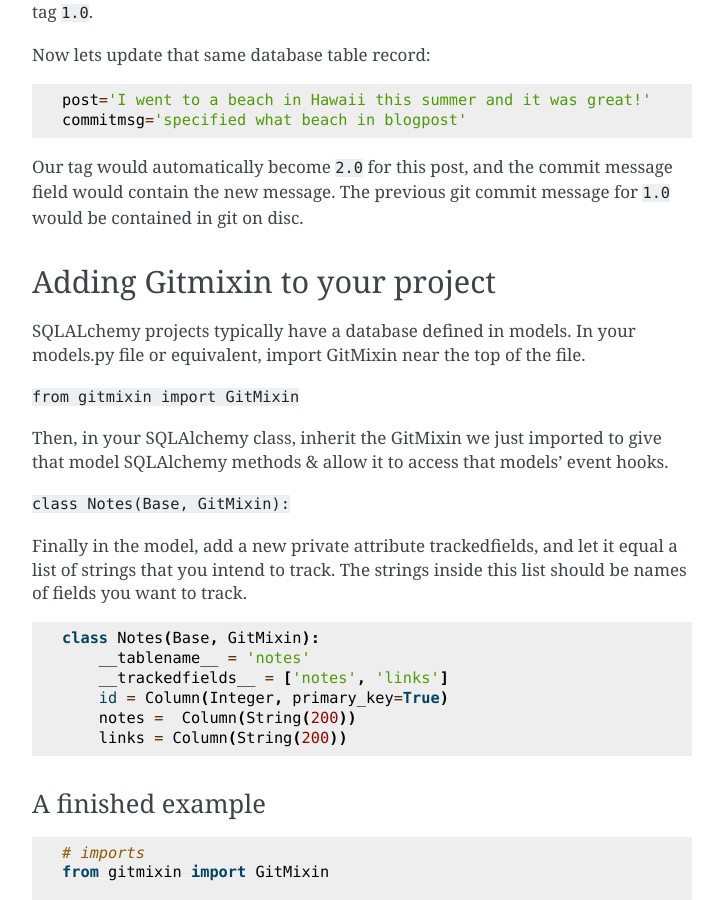
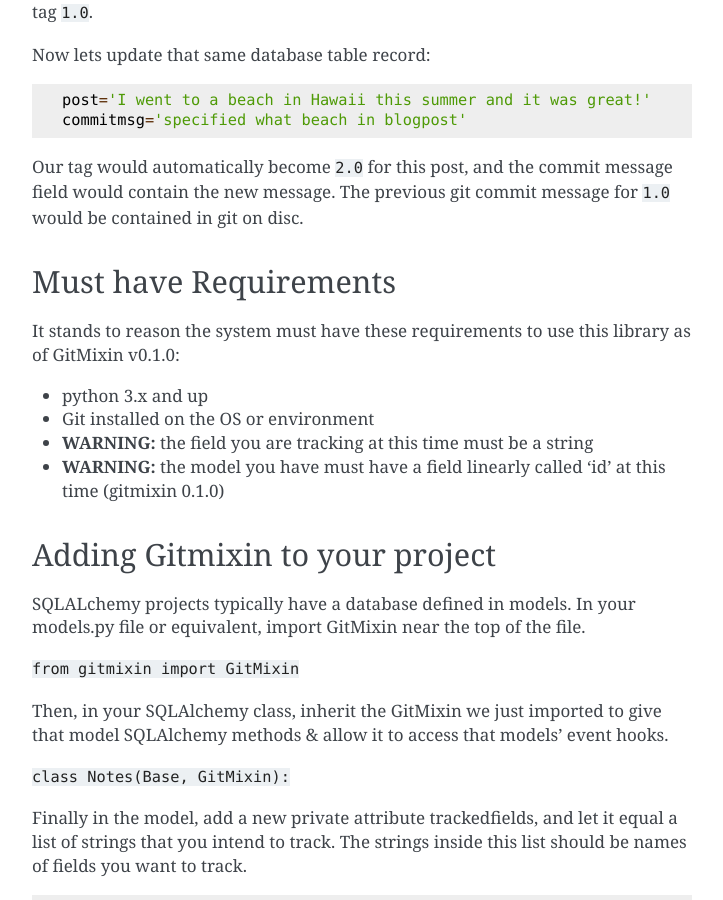
Before and after one commit to gnubyte/gitmixin, a Sphinx documentation site: the page built from docs/start.md, in a window 1280 px wide and 900 px high, scrolled down 1293 px. Shown: the whole window, without its empty margins (388-1111 px from the left). Built offline with Sphinx 7.4.7, drawn with Linux system fonts in a browser that asks for light colours; some of the changed text lies outside the part shown.

Commit message:
WIP: using the library

```diff
--- a/docs/start.md
+++ b/docs/start.md
@@ -66,6 +66,17 @@
 
 
 
+## Must have Requirements
+
+It stands to reason the system must have these requirements to use this library as of GitMixin v0.1.0:
+ - python 3.x and up
+ - Git installed on the OS or environment
+ - **WARNING:** the field you are tracking at this time must be a string
+ - **WARNING:** the model you have must have a field linearly called 'id' at this time (gitmixin 0.1.0)
+
+
+
+
 ## Adding Gitmixin to your project
 
 SQLALchemy projects typically have a database defined in models. In your models.py file or equivalent, import GitMixin near the top of the file.
```
Also changed, not shown: docs/usinglib.md (added, +14 -0 lines).
